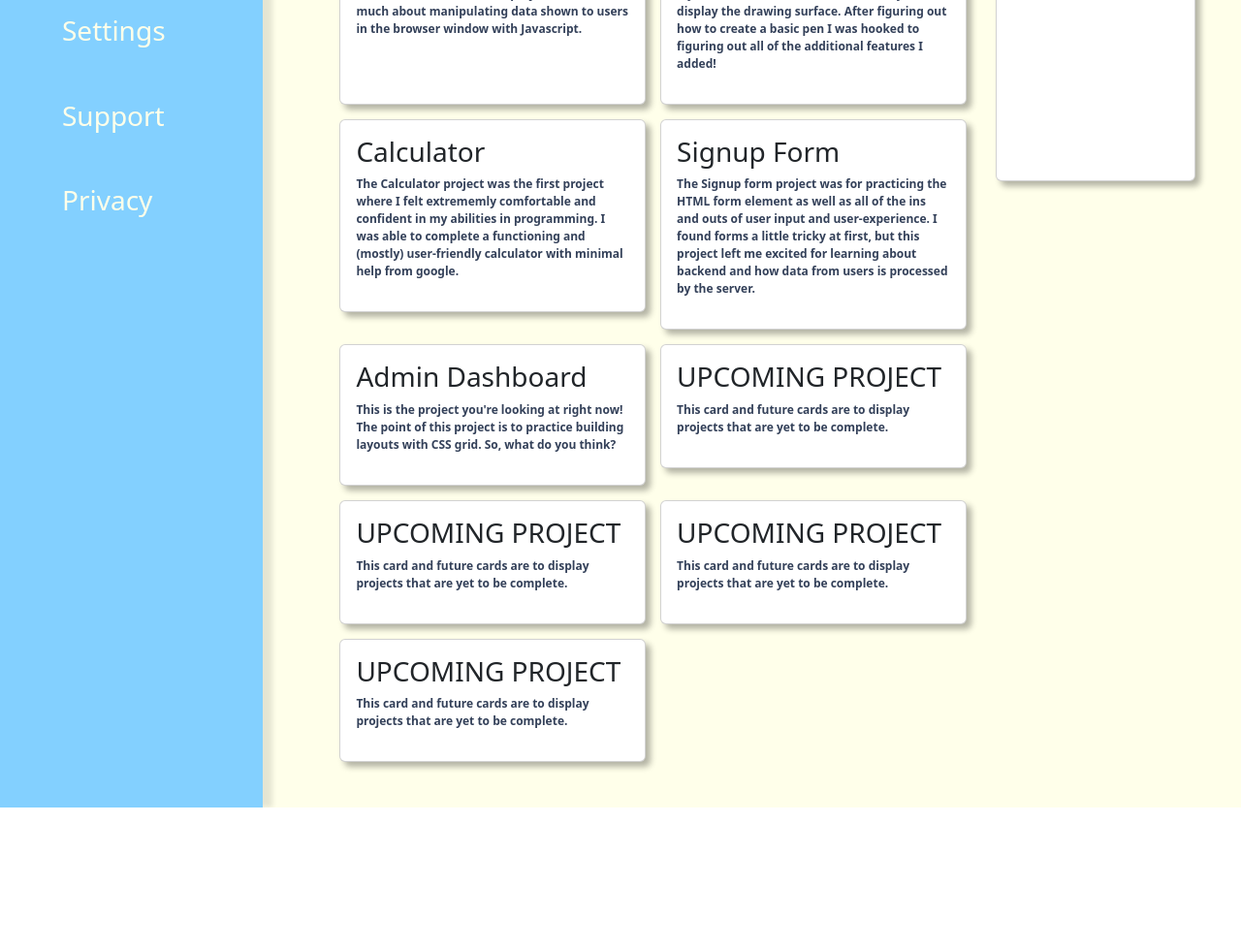
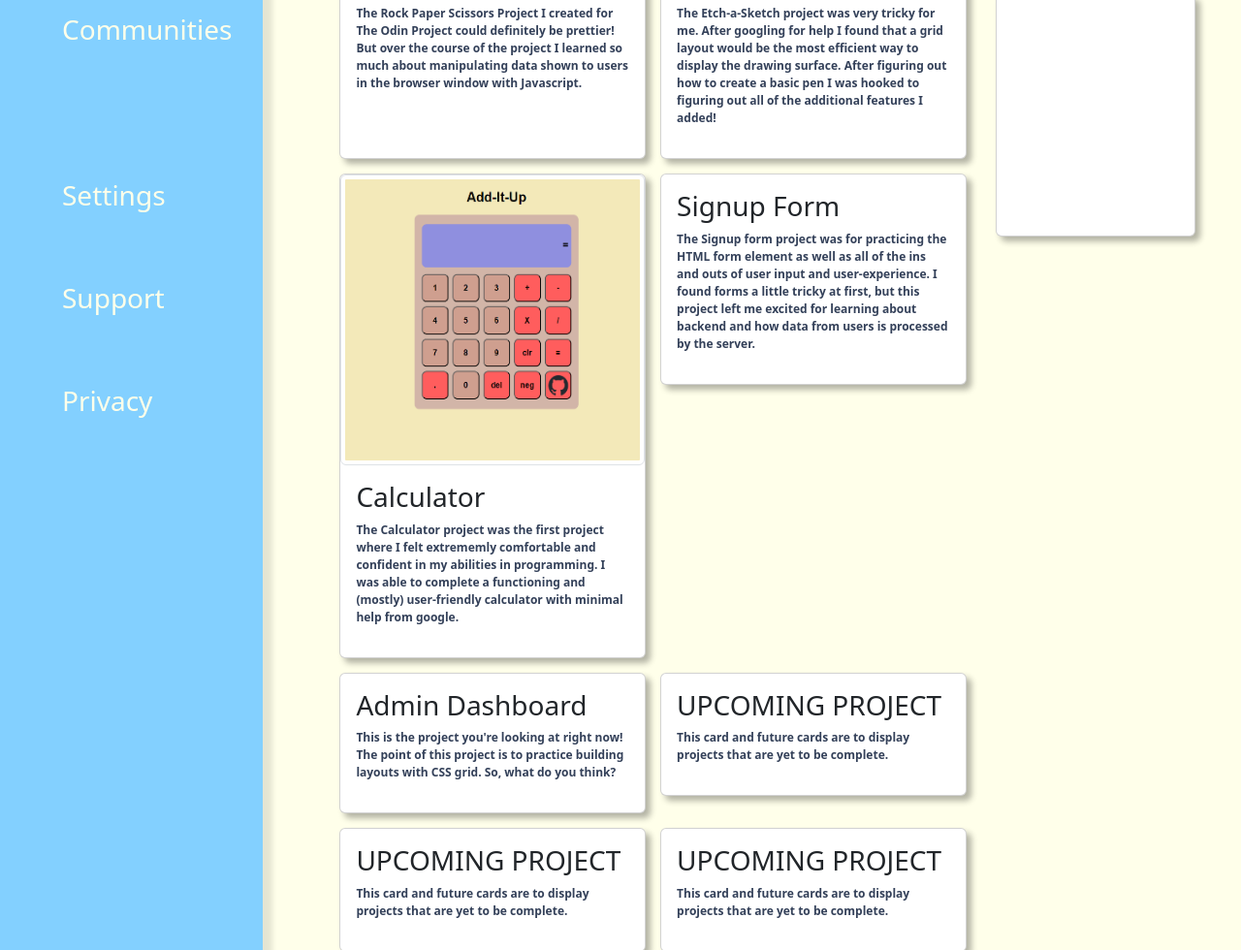
Before and after one commit to NHemmerly/TOP-admin-dashboard, a plain HTML site: page index.html in a window 1280 px wide. Shown: the part 755-1735 px from the top of the page at 97% size. Before the commit the page ends 1588 px from the top, so only its background shows below. Drawn offline with nearby package versions, Linux system fonts and the light colour scheme.

Commit message:
Add calculator image thumbnail

```diff
--- a/index.html
+++ b/index.html
@@ -130,7 +130,10 @@
                             </div>
                         </li>
                         <li>
-                            <div class="card">
+                            <div class="card h-100">
+                                <div class="rigid">
+                                    <img src="images/calculator.png" class="img-thumbnail h-100" alt="A screenshow of my calculator project.">
+                                </div>
                                 <div class="card-body">
                                     <h3>Calculator</h3>
                                     <p>
```
Also changed, not shown: images/calculator.png (added).
